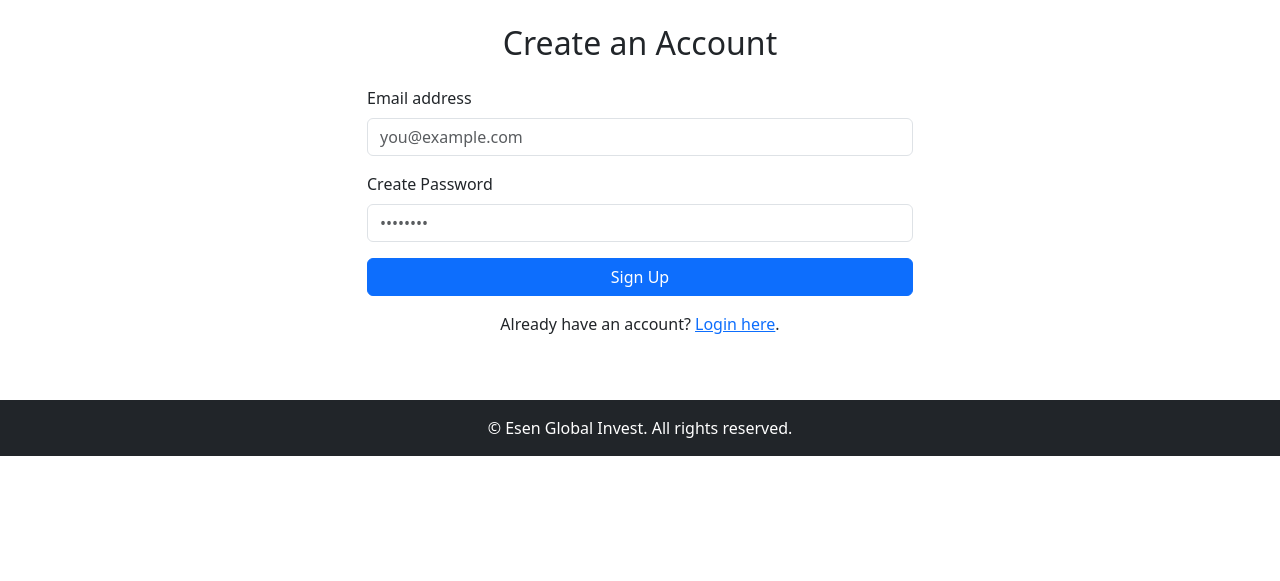
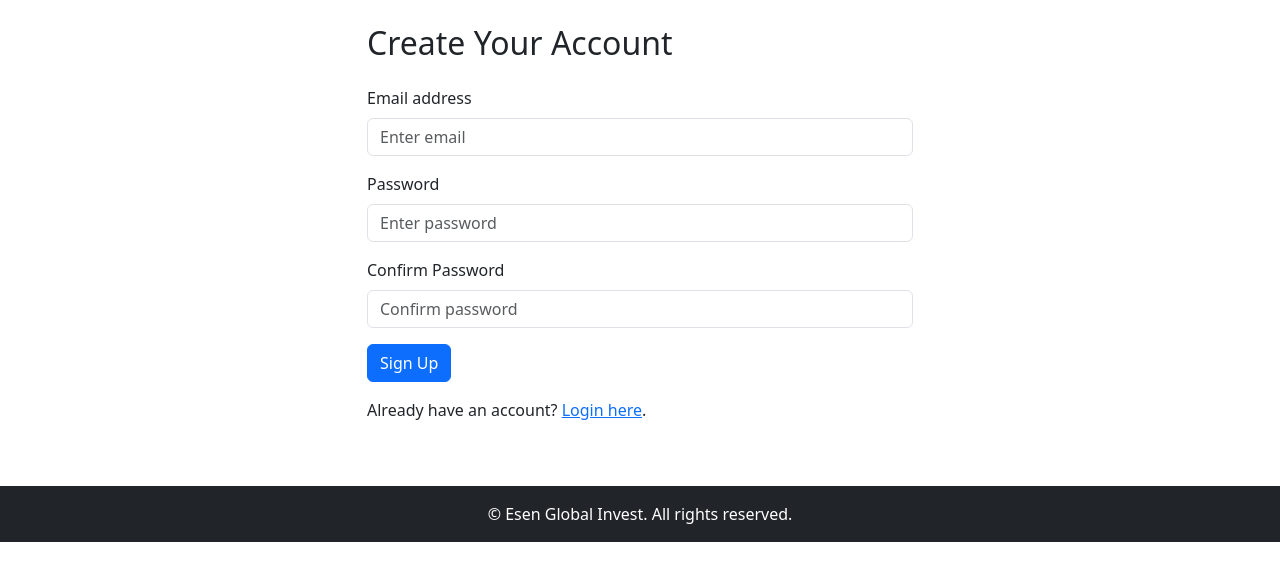
Before and after one commit to mustafaesen111/web2, a Flask app: page /signup in a window 1280 px wide. Shown: the part 56-637 px from the top of the page. Run offline with Flask 3, Linux system fonts and the light colour scheme.

Commit message:
Update signup.html

```diff
--- a/templates/signup.html
+++ b/templates/signup.html
@@ -1,11 +1,9 @@
 {% extends "layout.html" %}
-{% block title %}Signup | Esen Global Invest{% endblock %}
-
+{% block title %}Sign Up | Esen Global Invest{% endblock %}
 {% block content %}
 <div class="row justify-content-center">
   <div class="col-md-6">
-        <h2 class="text-center mb-4">Create an Account</h2>
-
+    <h2 class="mb-4">Create Your Account</h2>
     {% with messages = get_flashed_messages(with_categories=true) %}
       {% if messages %}
         {% for category, message in messages %}
@@ -16,20 +14,22 @@
         {% endfor %}
       {% endif %}
     {% endwith %}
-
-        <form method="POST" action="{{ url_for('signup') }}">
+    <form method="post" action="{{ url_for('signup') }}">
       <div class="mb-3">
         <label for="email" class="form-label">Email address</label>
-                <input type="email" class="form-control" name="email" required placeholder="you@example.com">
+        <input type="email" class="form-control" id="email" name="email" placeholder="Enter email" required>
       </div>
       <div class="mb-3">
-                <label for="password" class="form-label">Create Password</label>
-                <input type="password" class="form-control" name="password" required placeholder="••••••••">
+        <label for="password" class="form-label">Password</label>
+        <input type="password" class="form-control" id="password" name="password" placeholder="Enter password" required>
       </div>
-            <button type="submit" class="btn btn-primary w-100">Sign Up</button>
+      <div class="mb-3">
+        <label for="confirm_password" class="form-label">Confirm Password</label>
+        <input type="password" class="form-control" id="confirm_password" name="confirm_password" placeholder="Confirm password" required>
+      </div>
+      <button type="submit" class="btn btn-primary">Sign Up</button>
+      <p class="mt-3">Already have an account? <a href="{{ url_for('login') }}">Login here</a>.</p>
     </form>
-
-        <p class="mt-3 text-center">Already have an account? <a href="{{ url_for('login') }}">Login here</a>.</p>
   </div>
 </div>
 {% endblock %}
```
Lines whose indentation alone changed are shown as unchanged.
